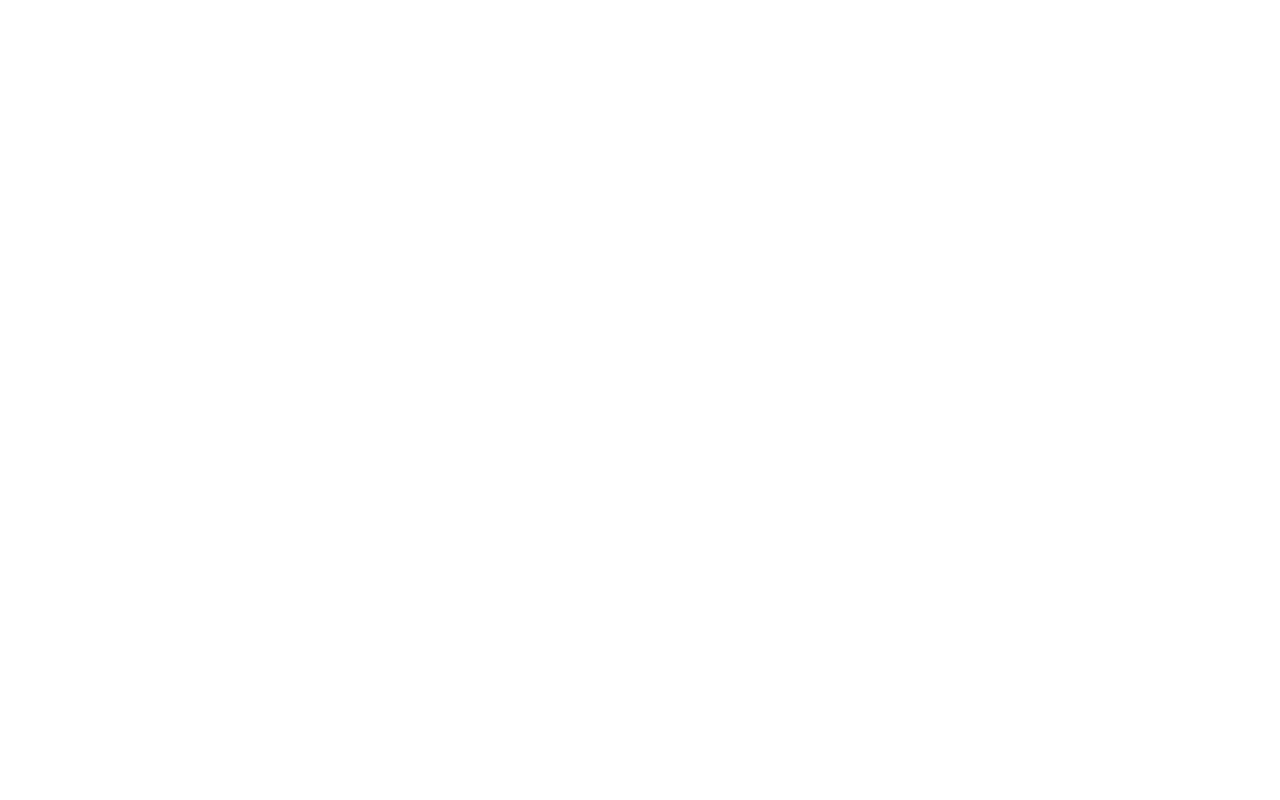
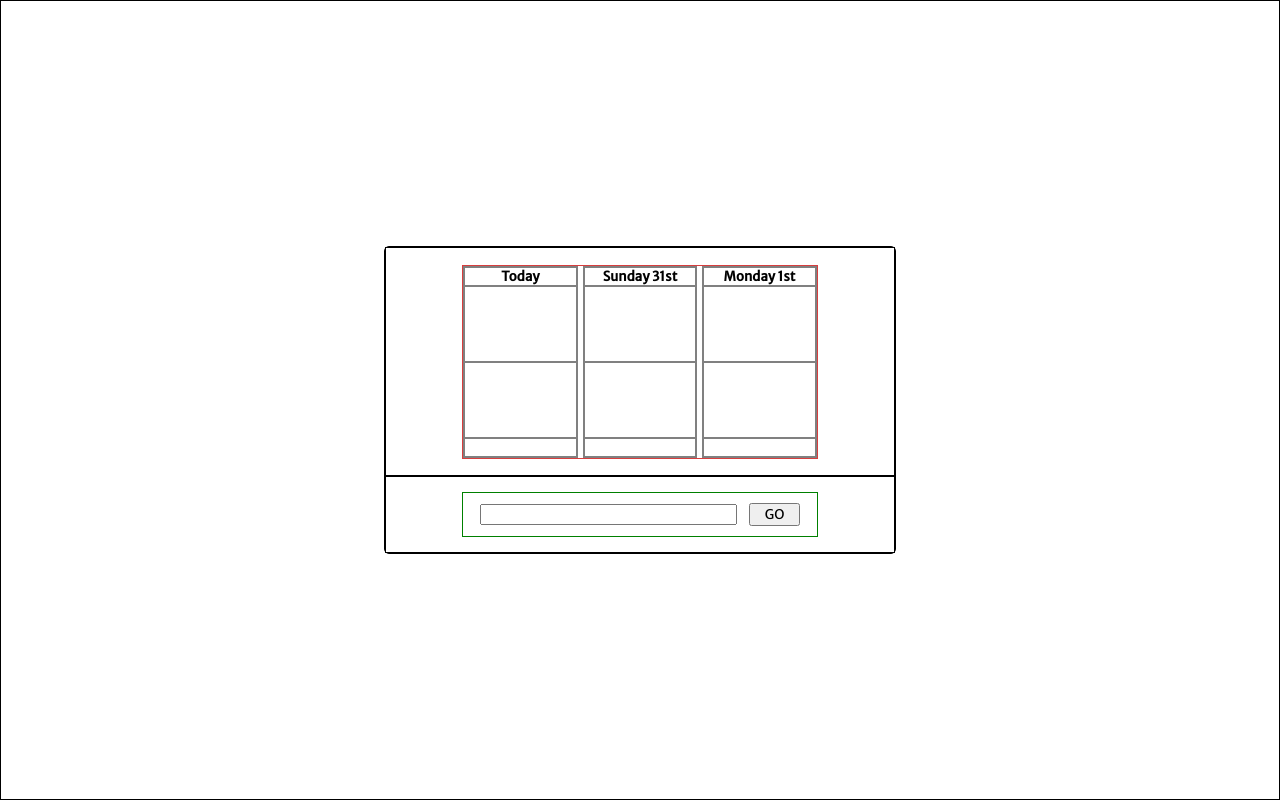
Before and after one commit to lnbEli/weather-app, a website built with webpack: page src/index.html in a window 1280 px wide. Built offline with nearby package versions, Linux system fonts and the light colour scheme; no server answers.

Commit message:
Function to get geolocation. Function to take lat lng and return city. Function that accesses weather API. Function that renders weather object to dom

```diff
--- a/src/index.html
+++ b/src/index.html
@@ -5,5 +5,38 @@
     <meta name="viewport" content="width=device-width, initial-scale=1.0" />
     <title>Document</title>
   </head>
-  <body></body>
+  <body>
+    <div class="app">
+      <div class="app-body">
+        <div class="weather-container">
+          <div class="today">
+            <div class="day"><h5>Today</h5></div>
+            <div class="weather-icon">
+              <img />
+            </div>
+            <div class="temperature"><h2></h2></div>
+            <div class="weather-description"><h6></h6></div>
+          </div>
+          <div class="tommorow">
+            <div class="day"><h5>Sunday 31st</h5></div>
+            <div class="weather-icon"><img /></div>
+            <div class="temperature"><h2></h2></div>
+            <div class="weather-description"><h6></h6></div>
+          </div>
+          <div class="overmorrow">
+            <div class="day"><h5>Monday 1st</h5></div>
+            <div class="weather-icon"><img /></div>
+            <div class="temperature"><h2></h2></div>
+            <div class="weather-description"><h6></h6></div>
+          </div>
+        </div>
+      </div>
+      <div class="footer">
+        <div class="search-go">
+          <input type="text" />
+          <button>GO</button>
+        </div>
+      </div>
+    </div>
+  </body>
 </html>
--- a/src/index.js
+++ b/src/index.js
@@ -1,2 +1,79 @@
 import "./style.css";
-console.log("test");
+
+getCurrentlocation();
+
+const goButton = document.querySelector("button");
+
+goButton.addEventListener("click", () => {
+  const location = document.querySelector("input").value;
+  renderWeatherForecast(location);
+});
+
+function getCurrentlocation() {
+  return new Promise(function (resolve, reject) {
+    navigator.geolocation.getCurrentPosition(resolve, reject);
+  })
+    .then(function (response) {
+      const lat = response.coords.latitude;
+      const lng = response.coords.longitude;
+      return getCurrentCity(lat, lng);
+    })
+    .then((city) => {
+      renderWeatherForecast(city);
+    })
+    .catch((error) => {
+      throw error;
+    });
+}
+
+function getCurrentCity(lat, lng) {
+  return fetch(`https://geocode.xyz/${lat},${lng}?geoit=json`)
+    .then((response) => {
+      return response.json();
+    })
+    .then((obj) => {
+      return obj.city;
+    });
+}
+
+function fetchWeatherForecast(location) {
+  const apiKey = "01e16955a751428aa40141715241906";
+  const url = `http://api.weatherapi.com/v1/forecast.json?q=${location}&key=${apiKey}&days=3`;
+  return fetch(url)
+    .then(function (response) {
+      if (!response.ok) {
+        throw new Error(`HTTP error! status: ${response.status}`);
+      }
+      return response.json();
+    })
+    .then((weather) => {
+      return weather.forecast.forecastday;
+    })
+    .catch(function (error) {
+      console.error(`Error HTTP`, error);
+      throw error;
+    });
+}
+
+function renderWeatherForecast(location) {
+  fetchWeatherForecast(location)
+    .then(function (forecast) {
+      forecast.forEach((day, index) => {
+        const averageTemp = `${day.day.avgtemp_c}°`;
+        const weatherIcon = `https:${day.day.condition.icon}`;
+        const description = day.day.condition.text;
+        const dayIndex = index;
+        renderDayDOM(averageTemp, weatherIcon, description, dayIndex);
+      });
+    })
+    .catch(function (error) {
+      console.error("Error rendering the weather:", error);
+    });
+}
+
+function renderDayDOM(temperature, icon, description, dayIndex) {
+  const day = document.querySelector(".weather-container").children[dayIndex];
+  day.querySelector(".temperature h2").textContent = temperature;
+  day.querySelector(".weather-icon").children[0].src = icon;
+  day.querySelector(".weather-description h6").textContent = description;
+}
--- a/src/style.css
+++ b/src/style.css
@@ -0,0 +1,114 @@
+* {
+  margin: 0;
+  padding: 0;
+  box-sizing: border-box;
+  font-family: Merriweather;
+}
+
+@font-face {
+  font-family: "Merriweather";
+  src: local("Merriweather Regular"), url("./fonts/MerriweatherSans.ttf");
+  font-weight: 400;
+}
+
+:root {
+  --main-projects-color: rgb(229, 243, 246);
+}
+
+html,
+body {
+  width: 100%;
+  height: 100%;
+}
+
+body {
+  border: 1px solid black;
+  display: flex;
+  justify-content: center;
+  align-items: center;
+  min-width: 550px;
+  min-height: 350px;
+}
+
+.app {
+  display: flex;
+  flex-direction: column;
+  width: 40vw;
+  border-radius: 5px;
+  border: 1px solid black;
+  min-width: 500px;
+  aspect-ratio: 15/9;
+}
+
+.footer {
+  display: flex;
+  justify-content: center;
+  align-items: center;
+  height: 25%;
+  border: 1px solid black;
+}
+
+.app-body {
+  display: flex;
+  justify-content: center;
+  align-items: center;
+  height: 75%;
+  border: 1px solid black;
+}
+
+.search-go {
+  display: flex;
+  justify-content: space-evenly;
+  align-items: center;
+  border: 1px solid green;
+  height: 60%;
+  width: 70%;
+  padding: 0 5px 0 5px;
+}
+
+input {
+  height: 50%;
+  width: 75%;
+  padding: 0 5px;
+}
+
+button {
+  height: 55%;
+  width: 15%;
+}
+
+.weather-container {
+  display: grid;
+  grid-template-columns: 1fr 1fr 1fr;
+  gap: 5px;
+  width: 70%;
+  min-height: 80%;
+  border: 1px solid rgb(216, 62, 62);
+}
+
+.today,
+.tommorow,
+.overmorrow {
+  /* width: 33.333%; */
+  border: 1px solid grey;
+  display: grid;
+  grid-template-rows: 1fr 4fr 4fr 1fr;
+}
+
+/* .day{
+    height: 10%;
+}
+
+.weather-icon{
+    height: 40%;
+} */
+
+.day,
+.weather-icon,
+.temperature,
+.weather-description {
+  border: 1px solid grey;
+  display: flex;
+  justify-content: center;
+  align-items: center;
+}
```
Also changed, not shown: package.json (+12 -2 lines), src/fonts/MerriweatherSans.ttf (added), 1 other file.
